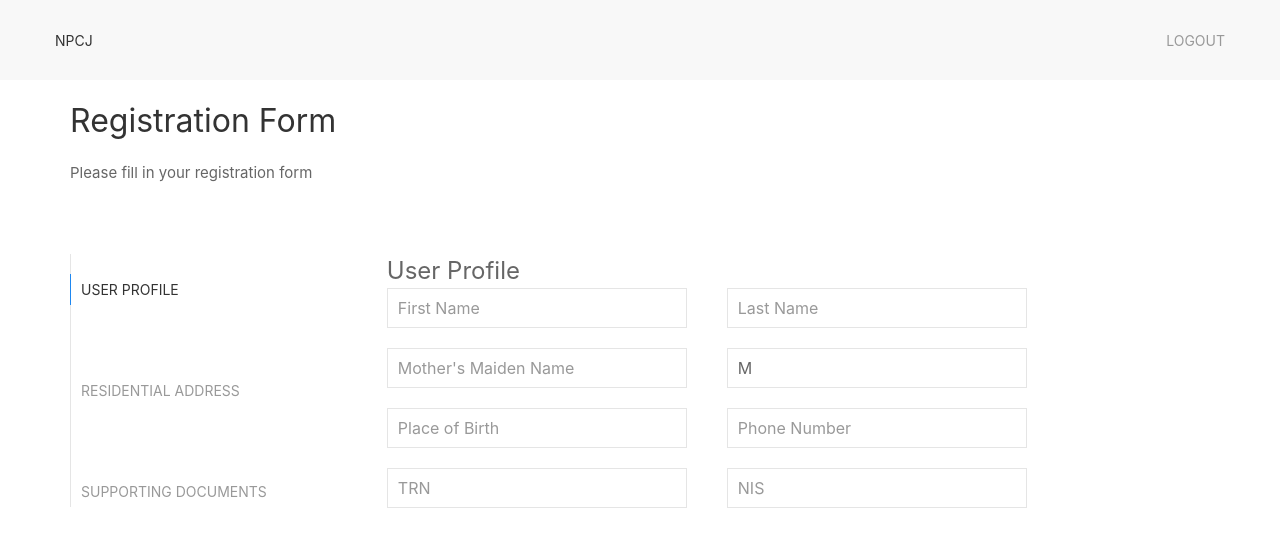
After one commit to bolivthom/National-Police-College-Recruitment-Website, a Flask app: page /application in a window 1280 px wide. The commit adds this page. Shown: the top 547 px of the page. Run offline with Flask 2, Linux system fonts and the light colour scheme; a user stored in the database is signed in; some libraries are stand-ins or nearby versions.

Commit message:
registration form

```diff
--- a/app/forms.py
+++ b/app/forms.py
@@ -1,5 +1,5 @@
 from flask_wtf import FlaskForm
-from wtforms import StringField, PasswordField, validators, SelectField, HiddenField
+from wtforms import StringField, PasswordField, validators, SelectField, HiddenField, SubmitField
 from wtforms.validators import InputRequired
 from flask_wtf.file import FileField, FileRequired, FileAllowed
 
@@ -7,43 +7,43 @@ from flask_wtf.file import FileField, FileRequired, FileAllowed
 class LoginForm(FlaskForm):
     email = StringField('Email', validators=[InputRequired()])
     password = PasswordField('Password', validators=[InputRequired()])
+    submit = SubmitField('Submit')
 
 #SignUpForm(FlaskForm)
 class SignUpForm(FlaskForm):
-    first_name = StringField('First Name', validators=[InputRequired()])
-    last_name = StringField('Last Name', validators=[InputRequired()])
     email = StringField('Email', validators=[InputRequired(), validators.Length(min=6, max=35)])
     password = PasswordField('Password', validators=[InputRequired(), validators.EqualTo('confirm', message='Passwords must match')])
     confirm = PasswordField('Repeat Password')
-    role = HiddenField('Role')
+    submit = SubmitField('Submit')
 
 # Registration Form
 class ApplicationForm(FlaskForm):
+    first_name = StringField('First Name', validators=[InputRequired()])
+    last_name = StringField('Last Name', validators=[InputRequired()])
     mothers_maiden_name = StringField('First Name', validators=[InputRequired()])
     gender = SelectField('Gender', choices=[('Male', 'M'), ('Female', 'F')])
     #dob = StringField('First Name', validators=[InputRequired()])
     street1 = StringField('Street 1', validators=[InputRequired()])
     street2 = StringField('Street 2', validators=[InputRequired()])
     city = StringField('City', validators=[InputRequired()])
+    parish = StringField('Parish', validators=[InputRequired()])
     country = StringField('Country', validators=[InputRequired()])
     phone_number = StringField('Phone Number', validators=[InputRequired()])
     trn = StringField('TRN', validators=[InputRequired()])
     nis = StringField('NIS', validators=[InputRequired()])
-    brn = StringField('BRN', validators=[InputRequired()])
     weight = StringField('Weight', validators=[InputRequired()])
     height = StringField('Height', validators=[InputRequired()])
     place_of_birth = StringField('Place of Birth', validators=[InputRequired()])
 
 # Supporting Docs
 class UploadSupportingDocs(FlaskForm):
-    birth_certificate = FileField('Upload Field', validators=[FileRequired(), FileAllowed(['txt', 'pdf', 'png', 'jpg', 'jpeg'])])
-    passport = FileField('Upload Field', validators=[FileRequired(), FileAllowed(['txt', 'pdf', 'png', 'jpg', 'jpeg'])])
-    national_id = FileField('Upload Field', validators=[FileRequired(), FileAllowed(['txt', 'pdf', 'png', 'jpg', 'jpeg'])])
-    trn = FileField('Upload Field', validators=[FileRequired(), FileAllowed(['txt', 'pdf', 'png', 'jpg', 'jpeg'])])
-    nis = FileField('Upload Field', validators=[FileRequired(), FileAllowed(['txt', 'pdf', 'png', 'jpg', 'jpeg'])])
+    birth_certificate = FileField('Upload Field', validators=[FileRequired(), FileAllowed(['pdf', 'png', 'jpg', 'jpeg'])])
+    national_id = FileField('Upload Field', validators=[FileRequired(), FileAllowed(['pdf', 'png', 'jpg', 'jpeg'])])
+    trn = FileField('Upload Field', validators=[FileRequired(), FileAllowed(['pdf', 'png', 'jpg', 'jpeg'])])
+    nis = FileField('Upload Field', validators=[FileRequired(), FileAllowed(['pdf', 'png', 'jpg', 'jpeg'])])
 
 # Applicant Tests
-class UploadApplicantTest(FlaskForm):
+class UploadApplicantTestStatus(FlaskForm):
     polygraph = SelectField('Status', choices=[('Pass', 'P'), ('Fail', 'F')])
     police_record = SelectField('Status', choices=[('Pass', 'P'), ('Fail', 'F')])
     physical = SelectField('Status', choices=[('Pass', 'P'), ('Fail', 'F')])
--- a/app/templates/404.html
+++ b/app/templates/404.html
@@ -4,9 +4,7 @@
 
 {% block css %}
 <style type="text/css">
-  body{
-    padding-top: 40px;
-  }
+
   h1, p{
     text-align:center;
   }
--- a/app/templates/about.html
+++ /dev/null
@@ -1,6 +0,0 @@
-{% extends "base.html" %}
-
-{% block main %}
-<h1>About</h1>
-<p>This webpage is about {{ name }}.</p>
-{% endblock %}
--- a/app/templates/admin.html
+++ b/app/templates/admin.html
@@ -0,0 +1,6 @@
+{% extends "base.html" %}
+
+{% block main %}
+HI ADMIN
+
+{% endblock %}
--- /dev/null
+++ b/app/templates/applicant_application.html
@@ -0,0 +1,139 @@
+{% extends "applicant_base.html" %}
+
+{% block main %}
+<div class="uk-margin-large-left uk-margin-top ">
+<div class="uk-margin-large-bottom">
+<h2>Registration Form</h2>
+<p style="font-size: 15px">Please fill in your registration form</p>
+</div>
+
+    <div class="uk-child-width-1-2@s" uk-grid>
+            <div>
+                <div uk-grid>
+                    <div class="">
+                        <ul class="uk-tab-right" uk-tab="connect: #component-tab-left; animation: uk-animation-fade">
+                            <li class="uk-margin-top"><a href="#">User Profile</a></li>
+                            <li class="uk-margin-large-top"><a href="#">Residential Address</a></li>
+                            <li class="uk-margin-large-top"><a href="#">Supporting Documents</a></li>
+                        </ul>
+                    </div>
+                    <div class="uk-width-expand@m uk-margin-large-left">
+                        <ul id="component-tab-left" class="uk-switcher">
+
+                            <li>
+                                    <form >
+                                            <fieldset class="uk-fieldset">
+
+                                                <legend class="uk-legend">User Profile</legend>
+
+                                                <div class="uk-column-1-2">
+
+                                                <div class="uk-margin">
+                                                        {{ form.first_name(class="uk-input uk-width-medium", placeholder="First Name") }}
+                                                </div>
+                                                <div class="uk-margin">
+                                                        {{ form.mothers_maiden_name(class="uk-input uk-width-medium", placeholder="Mother's Maiden Name") }}
+                                                </div>
+                                                <div class="uk-margin ">
+                                                        {{ form.place_of_birth(class="uk-input uk-width-medium", placeholder="Place of Birth") }}
+                                                </div>
+                                                <div class="uk-margin ">
+                                                        {{ form.trn(class="uk-input uk-width-medium", placeholder="TRN") }}
+                                                </div>
+                                                <div class="uk-margin ">
+                                                        {{ form.last_name(class="uk-input uk-width-medium", placeholder="Last Name") }}
+                                                </div>
+                                                <div class="uk-margin ">
+                                                        {{ form.gender(class="uk-input uk-width-medium", placeholder="Gender") }}
+                                                </div>
+                                                <div class="uk-margin ">
+                                                        {{ form.phone_number(class="uk-input uk-width-medium", placeholder="Phone Number") }}
+                                                </div>
+                                                <div class="uk-margin ">
+                                                        {{ form.nis(class="uk-input uk-width-medium", placeholder="NIS") }}
+                                                </div>
+                                            </div>
+                                            </fieldset>
+                                        </form>
+                            </li>
+                            <!-- Residential Address -->
+                            <li>
+                                    <form>
+                                            <fieldset class="uk-fieldset">
+
+                                                <legend class="uk-legend">Residential Address</legend>
+
+                                                <div class="uk-column-1-2">
+
+                                                <div class="uk-margin">
+                                                        {{ form.street1(class="uk-input uk-width-medium", placeholder="Street 1") }}
+                                                </div>
+                                                <div class="uk-margin ">
+
+                                                        {{ form.city(class="uk-input uk-width-medium", placeholder="City") }}
+                                                </div>
+                                                <div class="uk-margin ">
+                                                        {{ form.country(class="uk-input uk-width-medium", placeholder="Country") }}
+                                                </div>
+                                                    <div class="uk-margin ">
+                                                            {{ form.street2(class="uk-input uk-width-medium", placeholder="Street2") }}
+                                                    </div>
+                                                    <div class="uk-margin">
+                                                            {{ form.parish(class="uk-input uk-width-medium", placeholder="Parish") }}
+                                                        </div>
+
+                                                </div>
+
+
+                                            </fieldset>
+                                        </form>
+                            </li>
+                            <!-- Supporting Docs Form -->
+                            <li>
+                                    <form>
+                                            <fieldset class="uk-fieldset">
+
+                                                <legend class="uk-legend">Supporting Documents</legend>
+
+                                                <div class="uk-column-1-2">
+
+                                                        <div class="uk-margin" uk-margin>
+                                                                <div uk-form-custom="target: true">
+                                                                    <input type="file">
+                                                                    <input class="uk-input uk-form-width-medium" type="text" placeholder="Birth Certificate" disabled>
+                                                                </div>
+                                                            </div>
+
+                                                            <div class="uk-margin" uk-margin>
+                                                                    <div uk-form-custom="target: true">
+                                                                        <input type="file">
+                                                                        <input class="uk-input uk-form-width-medium" type="text" placeholder="National ID" disabled>
+                                                                    </div>
+                                                                </div>
+                                                                <div class="uk-margin" uk-margin>
+                                                                        <div uk-form-custom="target: true">
+                                                                            <input type="file">
+                                                                            <input class="uk-input uk-form-width-medium" type="text" placeholder="TRN" disabled>
+                                                                        </div>
+                                                                    </div>
+
+                                                                    <div class="uk-margin" uk-margin>
+                                                                            <div uk-form-custom="target: true">
+                                                                                <input type="file">
+                                                                                <input class="uk-input uk-form-width-medium" type="text" placeholder="NIS" disabled>
+                                                                            </div>
+
+                                                                        </div>
+                                                </div>
+                                                <button class="uk-button uk-button-primary">Submit</button>
+
+                                            </fieldset>
+                                        </form>
+                            </li>
+                        </ul>
+                    </div>
+                </div>
+            </div>
+        </div>
+    </div>
+{% endblock %}
--- /dev/null
+++ b/app/templates/applicant_base.html
@@ -0,0 +1,41 @@
+<!DOCTYPE html>
+<html lang="en">
+  <head>
+    <meta charset="utf-8">
+    <meta http-equiv="X-UA-Compatible" content="IE=edge">
+    <meta name="viewport" content="width=device-width, initial-scale=1, shrink-to-fit=no">
+    <!-- The above 3 meta tags *must* come first in the head; any other head content must come *after* these tags -->
+    <meta name="A Website built in Flask for applicants applying to the National Police College of Jamaica" content="">
+    <meta name="author" content="">
+
+    <title>National Police College of Jamaica</title>
+
+    <!-- UIKit -->
+    <link href="{{ url_for('static', filename='css/uikit.min.css') }}" rel="stylesheet">
+
+    <link rel="stylesheet" href="{{ url_for('static', filename='css/app.css') }}">
+    {% block css %} {% endblock%}
+  </head>
+  <body>
+    <header>
+        {% include "registration_header.html" %}
+    </header>
+    <main>
+        <div class="container">
+            {% block main %}{% endblock %}
+        </div>
+    </main>
+    <footer>
+        <div class="container">
+            {% include "footer.html" %}
+        </div>
+    </footer>
+
+    <!-- jQuery (necessary for Bootstrap's JavaScript plugins) -->
+    <script src="https://code.jquery.com/jquery-3.2.1.slim.min.js" integrity="sha384-KJ3o2DKtIkvYIK3UENzmM7KCkRr/rE9/Qpg6aAZGJwFDMVNA/GpGFF93hXpG5KkN" crossorigin="anonymous"></script>
+    <!-- Include all compiled plugins (below), or include individual files as needed -->
+    <script src="{{ url_for('static', filename='js/uikit.min.js') }}"></script>
+    <script src="{{ url_for('static', filename='js/uikit-icons.min.js') }}"></script>
+    {% block js %} {% endblock%}
+  </body>
+</html>
--- /dev/null
+++ b/app/templates/applicant_dashboard.html
@@ -0,0 +1,5 @@
+{% extends "applicant_base.html" %}
+
+{% block main %}
+
+{% endblock %}
--- a/app/templates/header.html
+++ b/app/templates/header.html
@@ -8,7 +8,7 @@
   <!-- Login and Sign Up -->
   <div class="uk-navbar-right">
     <ul class="uk-margin-medium-right uk-navbar-nav">
-        {% if not session.logged_in %}
+        {% if not session['logged_in'] %}
         <li><a href="{{ url_for('login') }}">Login</a></li>
         <li><a href="{{ url_for('signUp') }}">Apply Now!</a></li>
         {% else %}
--- a/app/templates/login.html
+++ b/app/templates/login.html
@@ -21,10 +21,10 @@
                 {{ form.password(class="uk-input uk-width-medium", placeholder="Password") }}
             </div>
         </div>
+
+         <!-- Submit Button -->
+        {{ form.submit(class="uk-button uk-button-primary uk-width-medium") }}
     </form>
-
-    <!-- Submit Button -->
-    <button class="uk-button uk-button-primary uk-width-medium">Login</button>
 
     <!-- Sign Up link -->
     <div class="uk-position-bottom-center uk-position-relative">
--- /dev/null
+++ b/app/templates/registration_header.html
@@ -0,0 +1,14 @@
+<nav class="uk-navbar-container" uk-navbar>
+    <div class="uk-navbar-left">
+        <ul class="uk-navbar-nav">
+            <li class=" uk-margin-medium-left uk-active"><a href="{{ url_for('home') }}">NPCJ</a></li>
+        </ul>
+    </div>
+
+    <!-- Login and Sign Up -->
+    <div class="uk-navbar-right">
+      <ul class="uk-margin-medium-right uk-navbar-nav">
+            <li><a href="{{ url_for('logout') }}">Logout</a></li>
+      </ul>
+  </div>
+  </nav>
--- a/app/views.py
+++ b/app/views.py
@@ -10,13 +10,43 @@ from flask import render_template, request, redirect, url_for, flash
 from flask_sqlalchemy import SQLAlchemy
 from app import app, db, login_manager
 from flask import render_template, request, redirect, url_for, flash, session
-from flask_login import login_user, logout_user
-from flask_user import current_user, login_required, roles_required, UserManager, UserMixin
-from app.forms import LoginForm, SignUpForm
-#from app.models import User
+from app.forms import LoginForm, SignUpForm, ApplicationForm, UploadSupportingDocs
+from app.models import User, Role
 from werkzeug.security import check_password_hash
+from flask_login import login_user, logout_user, login_required
+
+"""
+1. Is user logged out?
+Yes - Show them only login or signup pages
+No - Never show the above pages, redirect them to appropriate dashboard by default
+
+I think is_authenticated or some method in the flask_login lob  help with this
+could
+2. Is user admin?
+Yes - Enforce step 1 and that's it
+No
+ - At this point, the user is definitely a particiapant
+ - Prevent them from seeing any admin specific role
+
+3. Is user participant?
+Yes - Not much to do at this point, steps 1 & 2 take care of any pages they shouldn't see
+No - N/A
+
+"""
 
 
+def is_admin(user):
+    for role in user.roles:
+        if role.name == 'Admin':
+            return True
+    return False
+
+
+def is_applicant(user):
+    for role in user.roles:
+        if role.name == 'Applicant':
+            return True
+    return False
 
 ###
 # Routing for your application.
@@ -28,7 +58,7 @@ def home():
     return render_template('home.html')
 
 
-@app.route('/login/')
+@app.route('/login', methods=['GET', 'POST'])
 def login():
     form = LoginForm()
     if request.method == "POST" and form.validate_on_submit():
@@ -38,8 +68,16 @@ def login():
             user = User.query.filter_by(email=email).first()
             if user is not None and check_password_hash(user.password, password):
                 login_user(user)
+                session['logged_in'] = True
                 flash('Logged in successfully.', 'success')
-                return redirect(url_for("dashboard"))
+                isAdmin = is_admin(user)
+
+                if isAdmin:
+                    redirect_url = url_for('admin_dashboard')
+                else:
+                    redirect_url = url_for('applicant_application')
+
+                return redirect(redirect_url)
         else:
             flash('Username or Password is incorrect.', 'danger')
     return render_template("login.html", form=form)
@@ -48,40 +86,75 @@ def login():
 @app.route('/logout')
 def logout():
     logout_user()
+    session['logged_in'] = False
     flash('You were logged out', 'success')
     return redirect(url_for('home'))
 
 
-@app.route('/sign-up/')
+@app.route('/sign-up', methods=['GET', 'POST'])
 def signUp():
-    form = SignUpForm()
-    if request.method == "POST" and form.validate_on_submit():
-        first_name = form.first_name.data
-        last_name = form.last_name.data
+    form = SignUpForm(request.form)
+    # print('request:', request.form, request)
+    # print('form.validate_on_submit():', form.validate(), form.errors)
+    if request.method == "POST" and form.validate():
         email = form.email.data
         password = form.password.data
         confirm = form.confirm.data
         user = User.query.filter_by(email=email).first()
-        if user is not None:
-            db_session.add(User(first_name, last_name, email, password))
+        #print('user:', user)
+        if user is None:
+            user = User(email, password)
+            applicant_role = Role.query.filter_by(name='Applicant').first()
+            user.roles = [applicant_role,]
+            db.session.add(user)
             db.session.commit()
             flash('Account created', 'success')
-            return redirect(url_for("user"))
+            return redirect(url_for("login"))
         else:
             flash('User with that email address already exist.', 'danger')
-    """Render the website's login page."""
     return render_template('sign-up.html', form=form)
 
 
-@app.route('/dashboard/<int:userid>')
-@roles_required('Admin', 'Applicant')
-def dashboard():
-    user = User.query.filter_by(id=userid).first()
-    roles = User.query.filter_by(roles=roles).first()
-    if roles == 'Admin':
-        return render_template('admin.html', user=user)
+
+@app.route('/application')
+@login_required
+def applicant_application():
+    form = ApplicationForm(request.form)
+    uploadForm = UploadSupportingDocs(request.form)
+    if request.method == "POST" and form.validate():
+        first_name = form.first_name.data
+        last_name = form.last_name.data
+        mothers_maiden_name = form.mothers_maiden_name.data
+        gender = form.gender.data
+        place_of_birth = form.place_of_birth.data
+        phone_number = form.phone_number.data
+        trn = form.trn.data
+        nis = form.nis.data
+        birth_certificate = uploadForm.birth_certificate.data
+        national_id = uploadForm.national_id.data
+        trn = uploadForm.trn.data
+        nis = uploadForm.nis.data
+        User.query.filter_by(id=userid).update(dict(first_name=first_name, last_name=last_name))
+        Applicant.query.filter_by(userid=userid).update(dict(mothers_maiden_name=mothers_maiden_name,
+        gender=gender, place_of_birth=place_of_birth,phone_number=phone_number, trn=trn, nis=nis))
+        db.session.commit()
+        return render_template('applicant_dashboard.html', form=form)
     else:
-        return render_template('applicant.html', user=user)
+        return render_template('applicant_application.html', form=form, uploadForm=uploadForm)
+
+
+
+@app.route('/admin')
+@login_required
+#@roles_required('Admin')
+def admin_dashboard():
+    #user = User.query.filter_by(id=userid).first()
+    #isAdmin = is_admin(user)
+    #if isAdmin:
+    return render_template('admin.html')
+
+
+
 
 # @app.route('/applicant/dashboard/<int:userid>')
 #     @roles_required('Applicant')
--- a/requirements.txt
+++ b/requirements.txt
@@ -11,14 +11,9 @@ Flask-WTF
 Flask-SQLAlchemy
 Flask-Migrate
 Flask-Script
-Flask-Login
 psycopg2
-flask-admin
-Flask-User
 flask-sqlalchemy
 flask-script
 flask-migrate
-flask-login
-flask-user
 pymysql
 wtform-components
```
Also changed, not shown: app/__init__.py (+9 -4 lines), app/models.py (+43 -13 lines), app/templates/sign-up.html (+6 -20 lines), migrations/versions/4d68e55b8cd5_.py (added, +72 -0 lines), migrations/versions/b6a6286495e4_.py (added, +43 -0 lines), README.md, app/templates/applicant.html (deleted).
